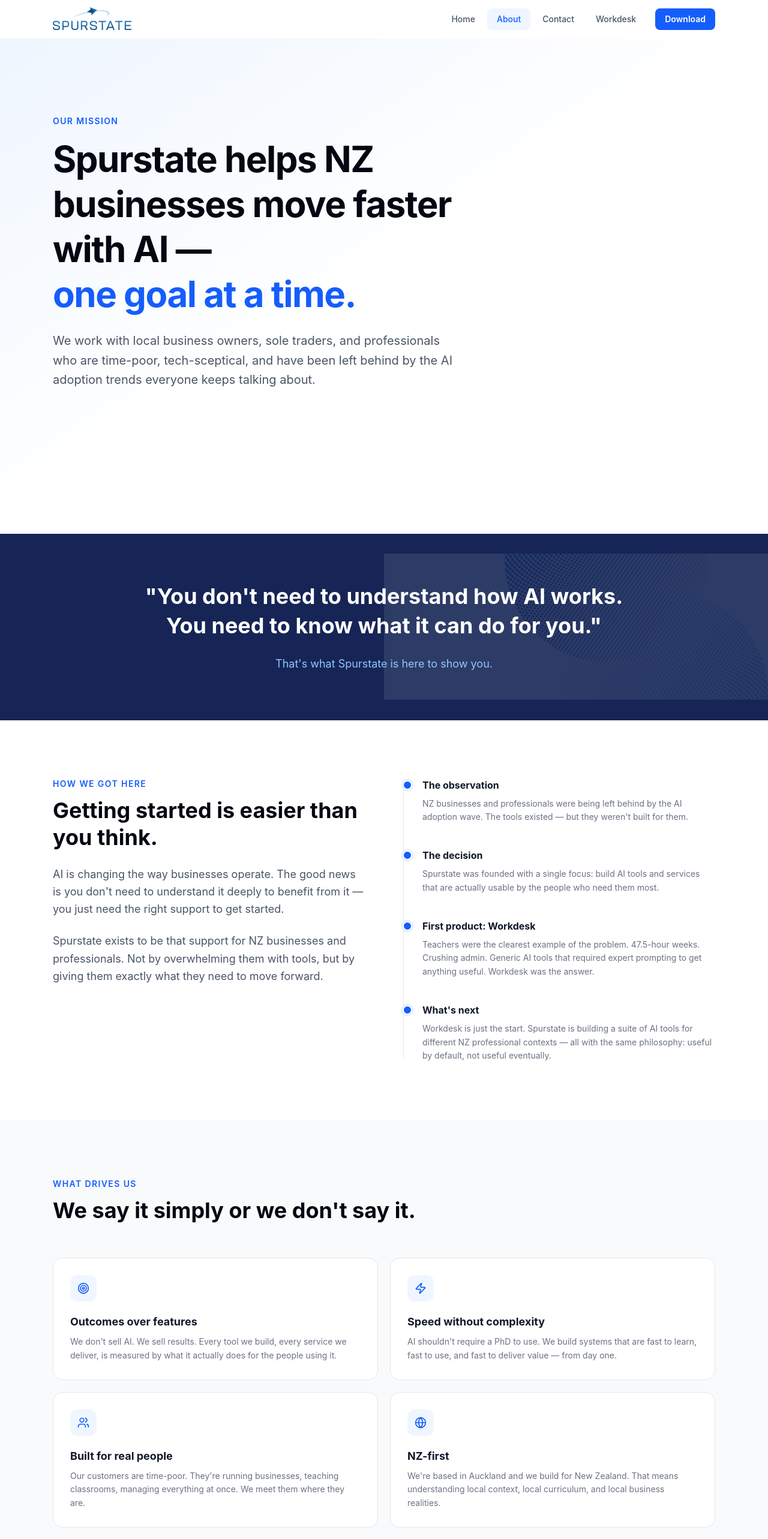
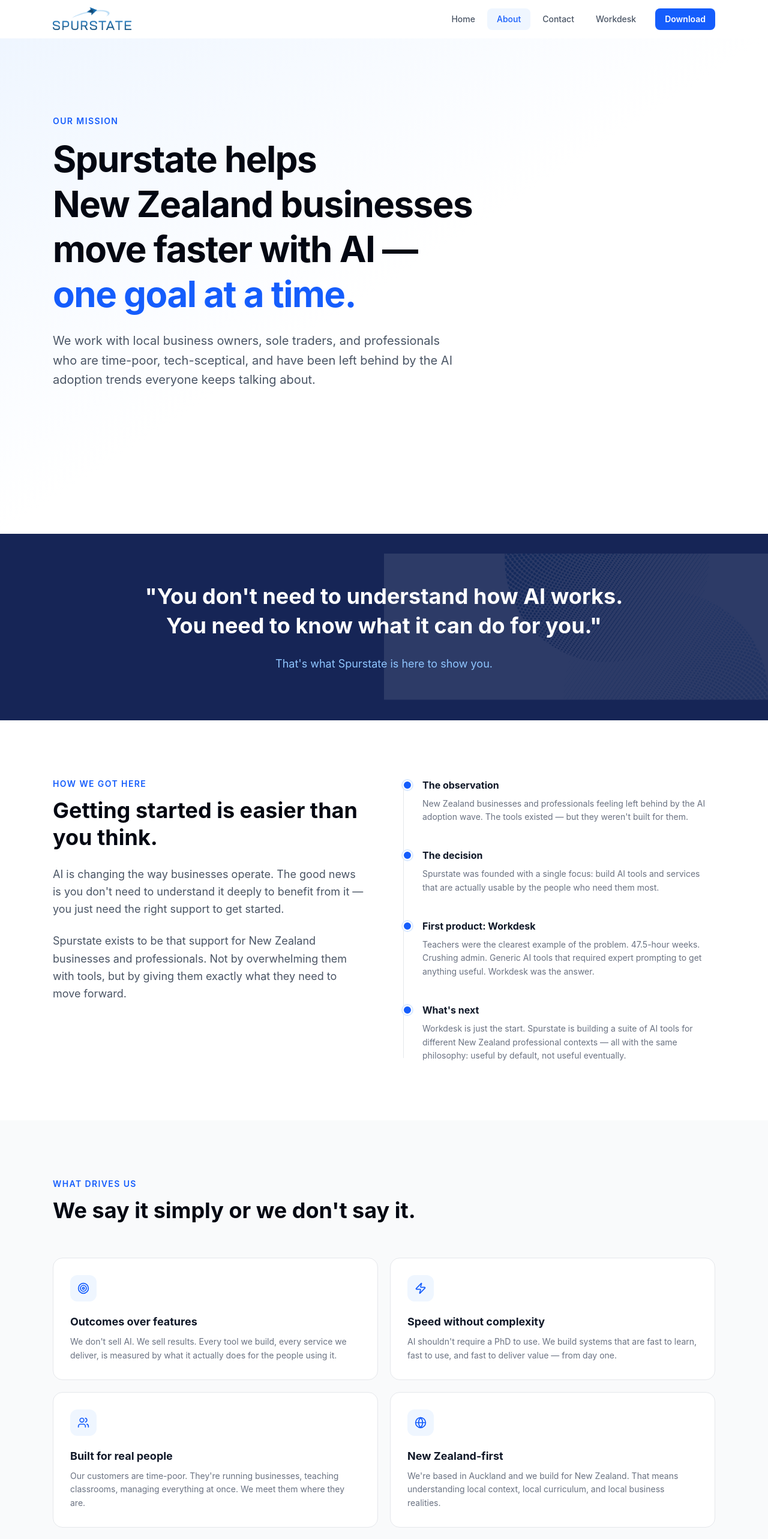
Before and after one commit to spurstate/spurstate-website, a React (Vite) app: page /about in a window 1280 px wide. Shown: the top 2566 px of the page at 60% size. Built offline with nearby package versions, Linux system fonts and the light colour scheme.

Commit message:
update language from NZ to New Zealand

```diff
--- a/src/components/AppTourModal.tsx
+++ b/src/components/AppTourModal.tsx
@@ -20,7 +20,7 @@
   },
   {
     title: 'Generate a lesson plan',
-    description: 'Fill in a short form — topic, year level, learning area, duration. Workdesk handles the rest, building a complete NZ Curriculum-aligned plan.',
+    description: 'Fill in a short form — topic, year level, learning area, duration. Workdesk handles the rest, building a complete New Zealand Curriculum-aligned plan.',
     image: '/assets/application_tour/generate_lesson_plan.png',
   },
   {
--- a/src/pages/About.tsx
+++ b/src/pages/About.tsx
@@ -19,7 +19,7 @@
   },
   {
     icon: Globe,
-    title: 'NZ-first',
+    title: 'New Zealand-first',
     description: 'We\'re based in Auckland and we build for New Zealand. That means understanding local context, local curriculum, and local business realities.',
   },
 ]
@@ -27,7 +27,7 @@
 const timeline = [
   {
     title: 'The observation',
-    description: 'NZ businesses and professionals were being left behind by the AI adoption wave. The tools existed — but they weren\'t built for them.',
+    description: 'New Zealand businesses and professionals feeling left behind by the AI adoption wave. The tools existed — but they weren\'t built for them.',
   },
   {
     title: 'The decision',
@@ -39,7 +39,7 @@
   },
   {
     title: 'What\'s next',
-    description: 'Workdesk is just the start. Spurstate is building a suite of AI tools for different NZ professional contexts — all with the same philosophy: useful by default, not useful eventually.',
+    description: 'Workdesk is just the start. Spurstate is building a suite of AI tools for different New Zealand professional contexts — all with the same philosophy: useful by default, not useful eventually.',
   },
 ]
 
@@ -53,7 +53,7 @@
           <div className="max-w-3xl">
             <p className="text-blue-600 text-sm font-semibold uppercase tracking-widest mb-4">Our mission</p>
             <h1 className="text-4xl sm:text-5xl md:text-6xl font-bold text-gray-950 leading-tight tracking-tight mb-6">
-              Spurstate helps NZ businesses move faster with AI —<br className="hidden sm:block" />
+              Spurstate helps<br />New Zealand businesses move faster with AI —<br className="hidden sm:block" />
               <span className="text-blue-600">one goal at a time.</span>
             </h1>
             <p className="text-xl text-gray-600 leading-relaxed max-w-2xl">
@@ -91,7 +91,7 @@
                 AI is changing the way businesses operate. The good news is you don't need to understand it deeply to benefit from it — you just need the right support to get started.
               </p>
               <p className="text-lg text-gray-600 leading-relaxed">
-                Spurstate exists to be that support for NZ businesses and professionals. Not by overwhelming them with tools, but by giving them exactly what they need to move forward.
+                Spurstate exists to be that support for New Zealand businesses and professionals. Not by overwhelming them with tools, but by giving them exactly what they need to move forward.
               </p>
             </div>
             <div className="relative pl-8">
@@ -147,9 +147,9 @@
           </div>
           <div className="grid grid-cols-1 md:grid-cols-2 gap-8">
             <div className="rounded-2xl bg-blue-50 border border-blue-100 p-8">
-              <h3 className="text-xl font-bold text-gray-900 mb-3">NZ Businesses</h3>
+              <h3 className="text-xl font-bold text-gray-900 mb-3">New Zealand Businesses</h3>
               <p className="text-gray-600 leading-relaxed mb-5">
-                Local business owners and sole traders who know AI is important, but haven't had time — or the right guidance — to make it work for them. We build systems that are practical, immediate, and actually useful.
+                Local business owners and sole traders who know AI is important, but they haven't had time — or the right guidance — to make it work for them. We build systems that are practical, immediate, and actually useful.
               </p>
               <ul className="space-y-2 text-sm text-gray-600">
                 {['AI workflows that save real hours', 'Tools implemented and working within days', 'More output without more headcount', 'Systems that keep delivering after we\'re done'].map((item, i) => (
@@ -161,7 +161,7 @@
               </ul>
             </div>
             <div className="rounded-2xl bg-gray-50 border border-gray-200 p-8">
-              <h3 className="text-xl font-bold text-gray-900 mb-3">NZ Teachers</h3>
+              <h3 className="text-xl font-bold text-gray-900 mb-3">New Zealand Teachers</h3>
               <p className="text-gray-600 leading-relaxed mb-5">
                 Primary and secondary teachers who spend more time on documentation than they should. Workdesk is built specifically for them — around the NZ Curriculum, their school, their class, their way of working.
               </p>
--- a/src/pages/Contact.tsx
+++ b/src/pages/Contact.tsx
@@ -64,7 +64,7 @@
               <p className="text-blue-600 text-xs font-semibold uppercase tracking-widest mb-1">Founder</p>
               <h2 className="text-xl font-bold text-gray-950 mb-2">Mitch Wilson</h2>
               <p className="text-gray-600 text-sm leading-relaxed max-w-xl">
-                I'm Mitch Wilson, a developer based in Auckland. AI is changing the way work gets done — but most of that change is happening without New Zealand businesses. I started Spurstate to close that gap: helping people understand what AI can actually do for them, and building tools that make it practical to use.
+                I'm Mitch Wilson, a software developer based in Auckland. AI is changing the way work gets done — but most of that change is happening without New Zealand businesses. I started Spurstate to close that gap: helping people understand what AI can actually do for them, and building tools that make it practical to use.
               </p>
             </div>
           </div>
--- a/src/pages/Download.tsx
+++ b/src/pages/Download.tsx
@@ -23,7 +23,7 @@
 ]
 
 const included = [
-  'Lesson plan generator (NZ Curriculum-aligned)',
+  'Lesson plan generator (New Zealand Curriculum-aligned)',
   'Unit plan generator',
   'Report comment generator',
   'Bring your own curriculum documents',
@@ -79,7 +79,7 @@
             Download Workdesk
           </h1>
           <p className="text-xl text-gray-600 leading-relaxed max-w-2xl mx-auto">
-            A desktop app for NZ teachers. Lesson plans, unit plans, and report comments — generated in seconds, built around the NZ Curriculum.
+            A desktop app for teachers. Lesson plans, unit plans, and report comments — generated in seconds, built around the New Zealand Curriculum.
           </p>
         </div>
       </section>
@@ -176,7 +176,7 @@
                 Everything in one app.
               </h2>
               <p className="text-gray-600 leading-relaxed">
-                Workdesk includes every tool a NZ teacher needs for documentation — all in one desktop app, all offline, all private.
+                Workdesk includes every tool a teacher needs for documentation — all in one desktop app, all offline, all private.
               </p>
             </div>
             <ul className="space-y-3">
--- a/src/pages/Home.tsx
+++ b/src/pages/Home.tsx
@@ -53,7 +53,7 @@
               <span className="text-blue-600">for the rest of us.</span>
             </h1>
             <p className="text-xl text-gray-600 leading-relaxed mb-10">
-              Spurstate helps NZ businesses adopt AI — so they can move faster, work smarter, and do more with less.
+              Spurstate helps New Zealand businesses adopt AI — so they can move faster, work smarter, and do more with less.
             </p>
             <div className="flex flex-wrap gap-4">
               <Link
@@ -94,7 +94,7 @@
                 We work directly<br />with your business.
               </h2>
               <p className="text-lg text-gray-600 leading-relaxed mb-6">
-                Spurstate is an AI solutions company. We work with NZ businesses, sole traders, and professionals who know AI is important but haven't had the time — or the right guidance — to make it work for them.
+                Spurstate is an AI solutions company. We work with NZ businesses, sole traders, and professionals who know AI is important but they haven't had the time — or the right guidance — to make it work for them.
               </p>
               <p className="text-lg text-gray-600 leading-relaxed mb-8">
                 We build systems that keep working after the engagement ends. That's what makes us different.
--- a/src/pages/Workdesk.tsx
+++ b/src/pages/Workdesk.tsx
@@ -212,7 +212,7 @@
               <span className="text-blue-600">Now it takes two.</span>
             </h1>
             <p className="text-xl text-gray-600 leading-relaxed mb-10 max-w-2xl">
-              Workdesk is a desktop app for NZ teachers. Lesson plans, unit plans, and report comments — generated in seconds, built around the NZ Curriculum, personalised to your school, environment and class.
+              Workdesk is a desktop app for teachers. Lesson plans, unit plans, and report comments — generated in seconds, built around the New Zealand Curriculum, personalised to your school, environment and class.
             </p>
             <div className="flex flex-col gap-3">
               <div className="flex flex-wrap gap-4">
```
